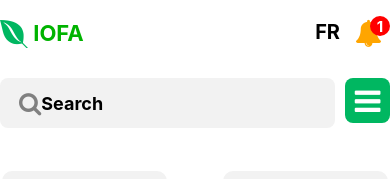
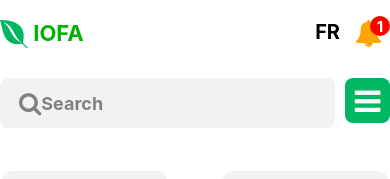
Before and after one commit to MessaoudiHoussam/Iofa-project, a React Native app in the folder IOFA-APP-MOBILE/iofa-app-mobile/: screen /Home in a window 390 px wide. Shown: the top 179 px of the page. Built offline with nearby package versions, Linux system fonts and the light colour scheme.

Commit message:
update colors:: add grey

```diff
--- a/IOFA-APP-MOBILE/iofa-app-mobile/src/depen/Colors.js
+++ b/IOFA-APP-MOBILE/iofa-app-mobile/src/depen/Colors.js
@@ -1,9 +1,10 @@
 const Colors = {
-    green :'#00B761',
-    dark : "#000000",
-    red : '#F52A2A',
-    white : '#FFFFFF',
-    light : '#F2F2F2',
+    green: '#00B761',
+    grey: 'grey',
+    dark: "#000000",
+    red: '#F52A2A',
+    white: '#FFFFFF',
+    light: '#F2F2F2',
 }
 
 export default Colors;
```
